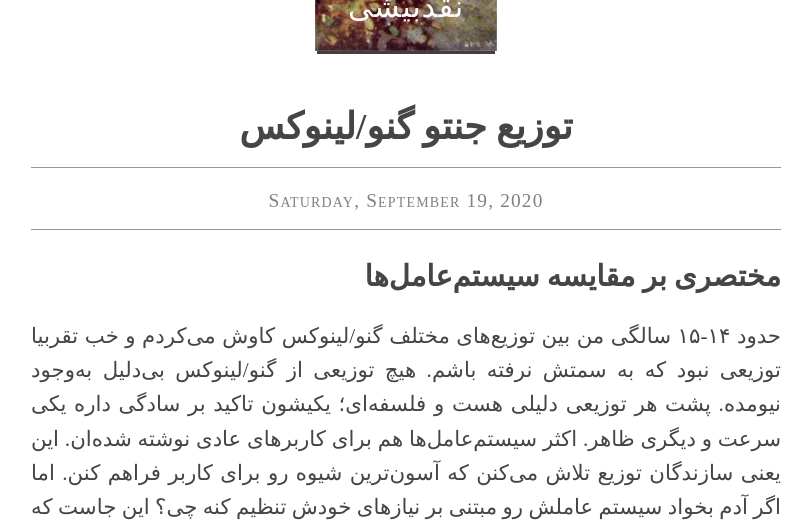
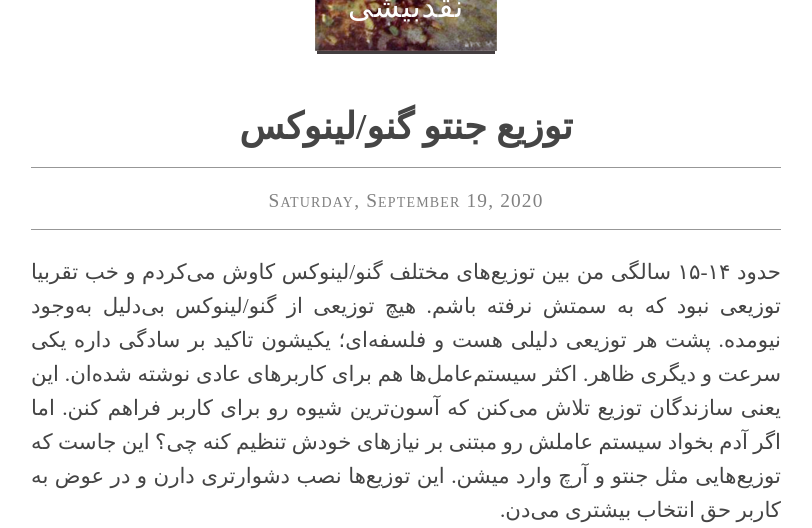
Before and after one commit to niyumard/khoone, a Jekyll site: the page built from _posts/2020-09-19-Gentoo.md, in a window 1280 px wide and 900 px high, scrolled down 452 px, cut to the strip 0-528 px from the top of the window. Shown: the whole strip, without its empty margins (234-1046 px from the left). Built offline with Jekyll 4.4.1, drawn with Linux system fonts in a browser that asks for light colours; some web fonts are replaced.

Commit message:
Update 2020-09-19-Gentoo.md

```diff
--- a/_posts/2020-09-19-Gentoo.md
+++ b/_posts/2020-09-19-Gentoo.md
@@ -8,7 +8,6 @@ summary: معرفی و بیان تجربیات با جنتو
 tags: [توزیع جنتو, جنتو لینوکس, جنتو, بهترین توزیع لینوکس, توزیع حرفه‌ای لینوکس]
 ---
 
-## مختصری بر مقایسه سیستم‌عامل‌ها
 حدود ۱۴-۱۵ سالگی من بین توزیع‌های مختلف گنو/لینوکس کاوش می‌کردم و خب تقربیا توزیعی نبود که به سمتش نرفته باشم. هیچ توزیعی از گنو/لینوکس بی‌دلیل به‌وجود نیومده. پشت هر توزیعی دلیلی هست و فلسفه‌ای؛ یکیشون تاکید بر سادگی داره یکی سرعت و دیگری ظاهر. اکثر سیستم‌عامل‌ها هم برای کاربرهای عادی نوشته شده‌ان. این یعنی سازندگان توزیع تلاش می‌کنن که آسون‌ترین شیوه رو برای کاربر فراهم کنن. اما اگر آدم بخواد سیستم عاملش رو مبتنی بر نیازهای خودش تنظیم کنه چی؟ این جاست که توزیع‌هایی مثل جنتو و آرچ وارد میشن. این توزیع‌ها نصب دشوارتری دارن و در عوض به کاربر حق انتخاب بیشتری می‌دن.
 
 ![Sway on Gentoo](https://raw.githubusercontent.com/niyumard/khoone/master/img/image.png)
```
